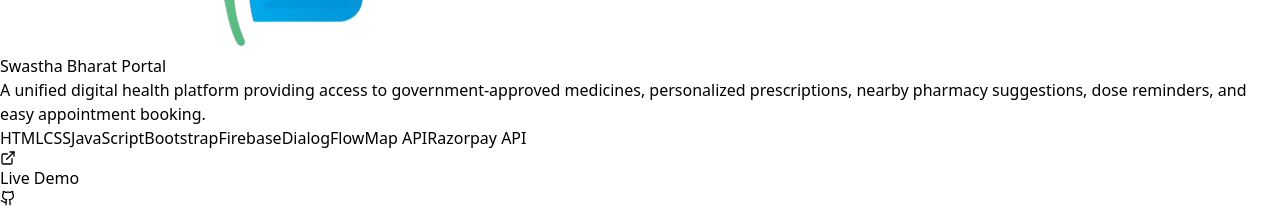
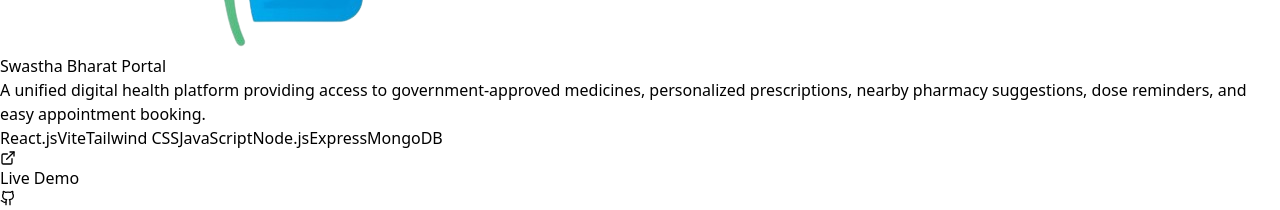
Before and after one commit to omkadu8767/Portfolio, a React (Vite) app: page / in a window 1280 px wide. Shown: the part 3260-3470 px from the top of the page. Built offline with nearby package versions, Linux system fonts and the light colour scheme; no server answers.

Commit message:
project update

```diff
--- a/src/components/Projects.jsx
+++ b/src/components/Projects.jsx
@@ -31,9 +31,9 @@
             title: 'Swastha Bharat Portal',
             description: 'A unified digital health platform providing access to government-approved medicines, personalized prescriptions, nearby pharmacy suggestions, dose reminders, and easy appointment booking.',
             image: '/medlogo.png',
-            liveLink: 'https://omkadu8767.github.io/Tech-Tesseract-Hackathon/',
-            githubLink: 'https://github.com/omkadu8767/Tech-Tesseract-Hackathon',
-            tech: ['HTML', 'CSS', 'JavaScript', 'Bootstrap', 'Firebase', 'DialogFlow', 'Map API', 'Razorpay API']
+            liveLink: 'https://swastha-bharat-portal.onrender.com/',
+            githubLink: 'https://github.com/omkadu8767/Swastha-Bharat-Portal',
+            tech: ['React.js', 'Vite', 'Tailwind CSS', 'JavaScript', 'Node.js', 'Express', 'MongoDB']
         }
     ];
 
```
